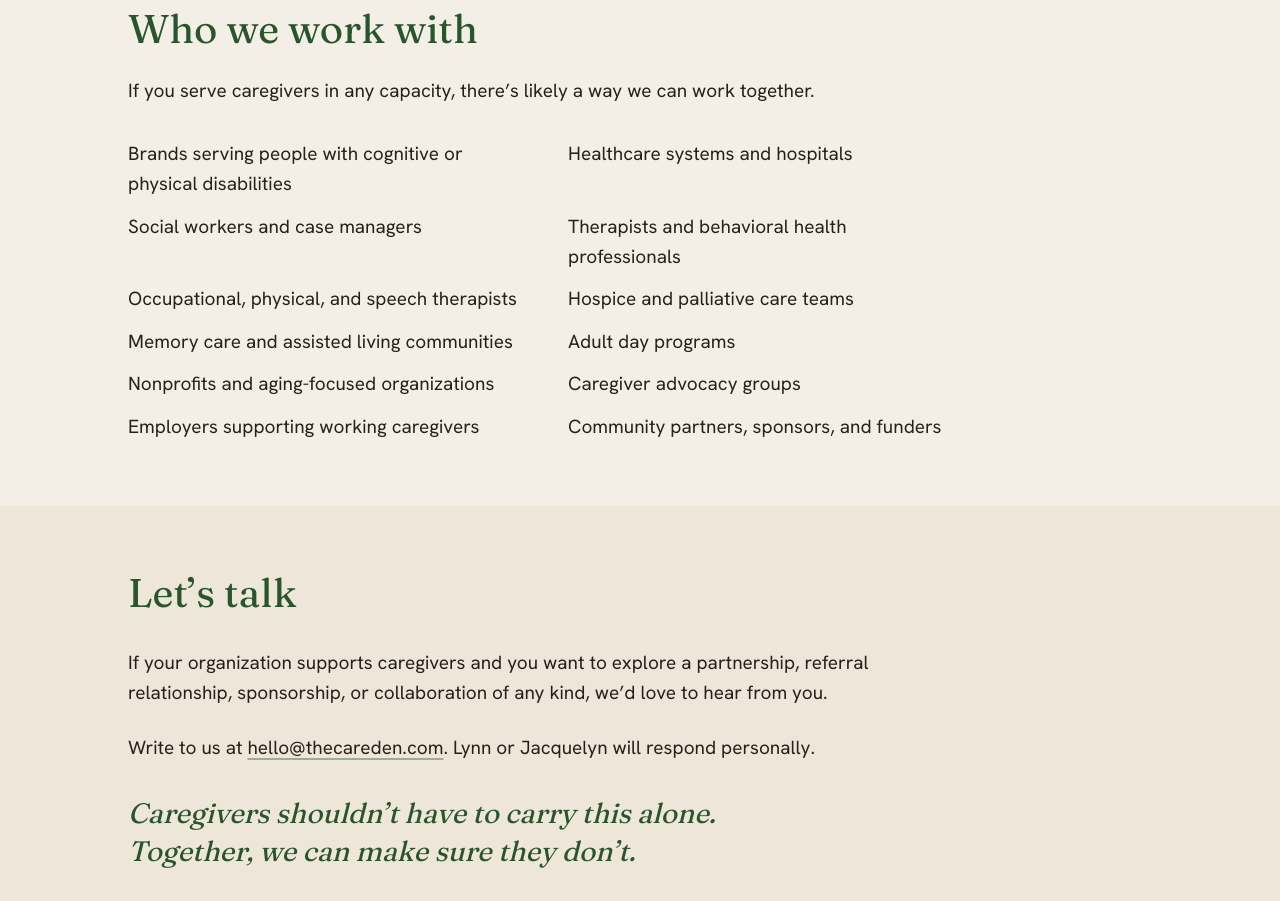
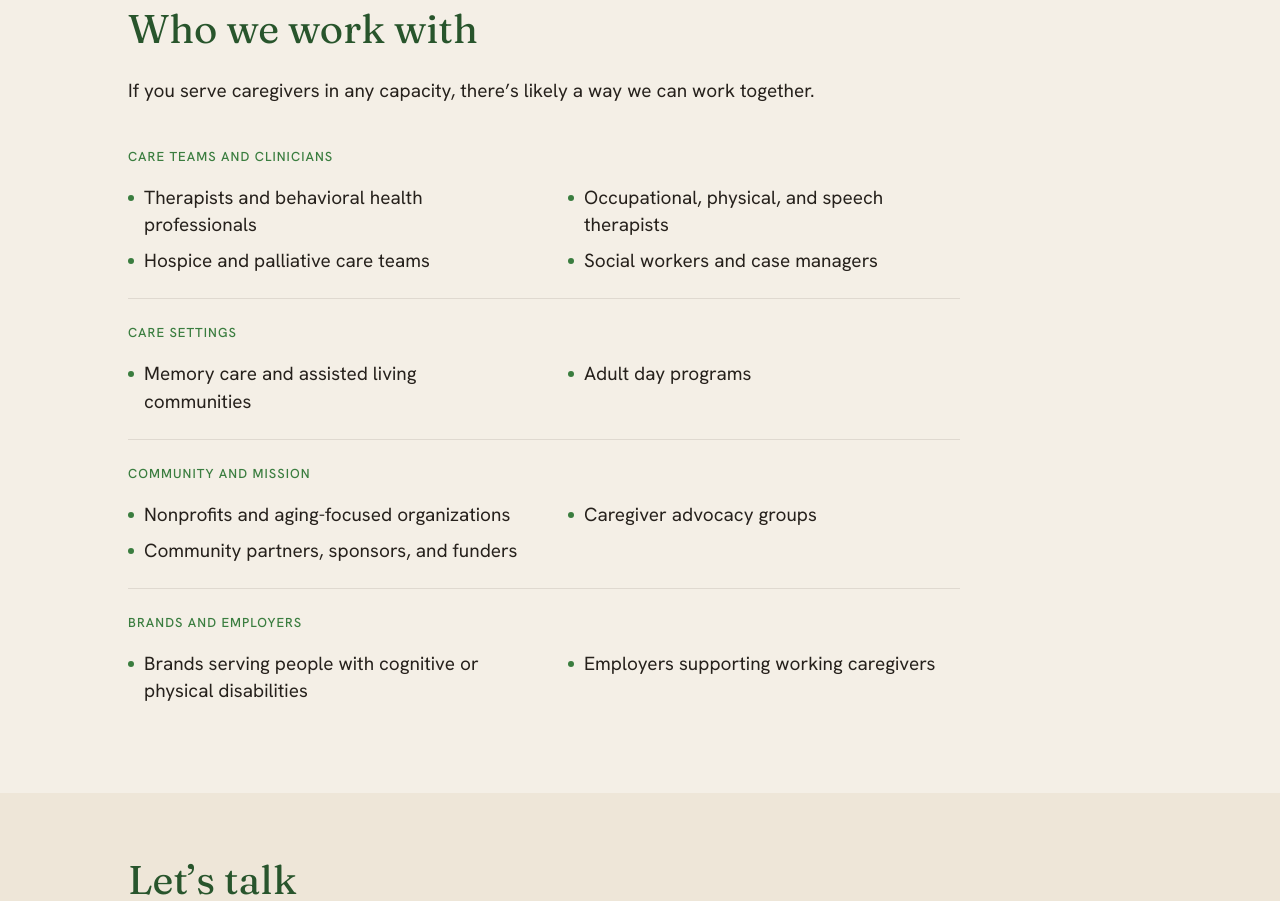
Before and after one commit to girish7625/TCD, a Next.js app: page /partners in a window 1280 px wide. Shown: the part 2380-3281 px from the top of the page. Built offline with nearby package versions, Linux system fonts and the light colour scheme.

Commit message:
Partners: group 'Who we work with' into four clusters (Option B)

```diff
--- a/app/partners/page.tsx
+++ b/app/partners/page.tsx
@@ -20,19 +20,38 @@
 const emphasisGreen =
   "font-display text-[clamp(1.375rem,2.5vw,1.75rem)] italic leading-[1.35] text-den-green-deep";
 
-const WORK_WITH = [
-  "Brands serving people with cognitive or physical disabilities",
-  "Healthcare systems and hospitals",
-  "Social workers and case managers",
+const WORK_WITH_GROUPS = [
+  {
+    label: "Care teams and clinicians",
+    items: [
       "Therapists and behavioral health professionals",
       "Occupational, physical, and speech therapists",
       "Hospice and palliative care teams",
+      "Social workers and case managers",
+    ],
+  },
+  {
+    label: "Care settings",
+    items: [
       "Memory care and assisted living communities",
       "Adult day programs",
+    ],
+  },
+  {
+    label: "Community and mission",
+    items: [
       "Nonprofits and aging-focused organizations",
       "Caregiver advocacy groups",
+      "Community partners, sponsors, and funders",
+    ],
+  },
+  {
+    label: "Brands and employers",
+    items: [
+      "Brands serving people with cognitive or physical disabilities",
       "Employers supporting working caregivers",
-  "Community partners, sponsors, and funders",
+    ],
+  },
 ];
 
 export default function Partners() {
@@ -162,9 +181,30 @@
           If you serve caregivers in any capacity, there&rsquo;s likely a way we
           can work together.
         </p>
-        <div className="mt-8 grid max-w-[52rem] gap-x-12 gap-y-3 text-[1.1875rem] leading-[1.6] text-body-ink sm:grid-cols-2">
-          {WORK_WITH.map((item) => (
-            <p key={item}>{item}</p>
+        <div className="mt-8 max-w-[52rem]">
+          {WORK_WITH_GROUPS.map((group) => (
+            <div
+              key={group.label}
+              className="border-t border-body-ink/10 py-6 first:border-t-0 first:pt-2"
+            >
+              <p className="text-[0.8125rem] font-medium uppercase tracking-[0.08em] text-den-green">
+                {group.label}
+              </p>
+              <div className="mt-4 grid gap-x-12 gap-y-2 sm:grid-cols-2">
+                {group.items.map((item) => (
+                  <p
+                    key={item}
+                    className="flex items-start gap-2.5 text-[1.1875rem] leading-[1.45] text-body-ink"
+                  >
+                    <span
+                      aria-hidden="true"
+                      className="mt-[0.6em] h-1.5 w-1.5 flex-none rounded-full bg-den-green"
+                    />
+                    {item}
+                  </p>
+                ))}
+              </div>
+            </div>
           ))}
         </div>
       </section>
```
Lines whose indentation alone changed are shown as unchanged.
